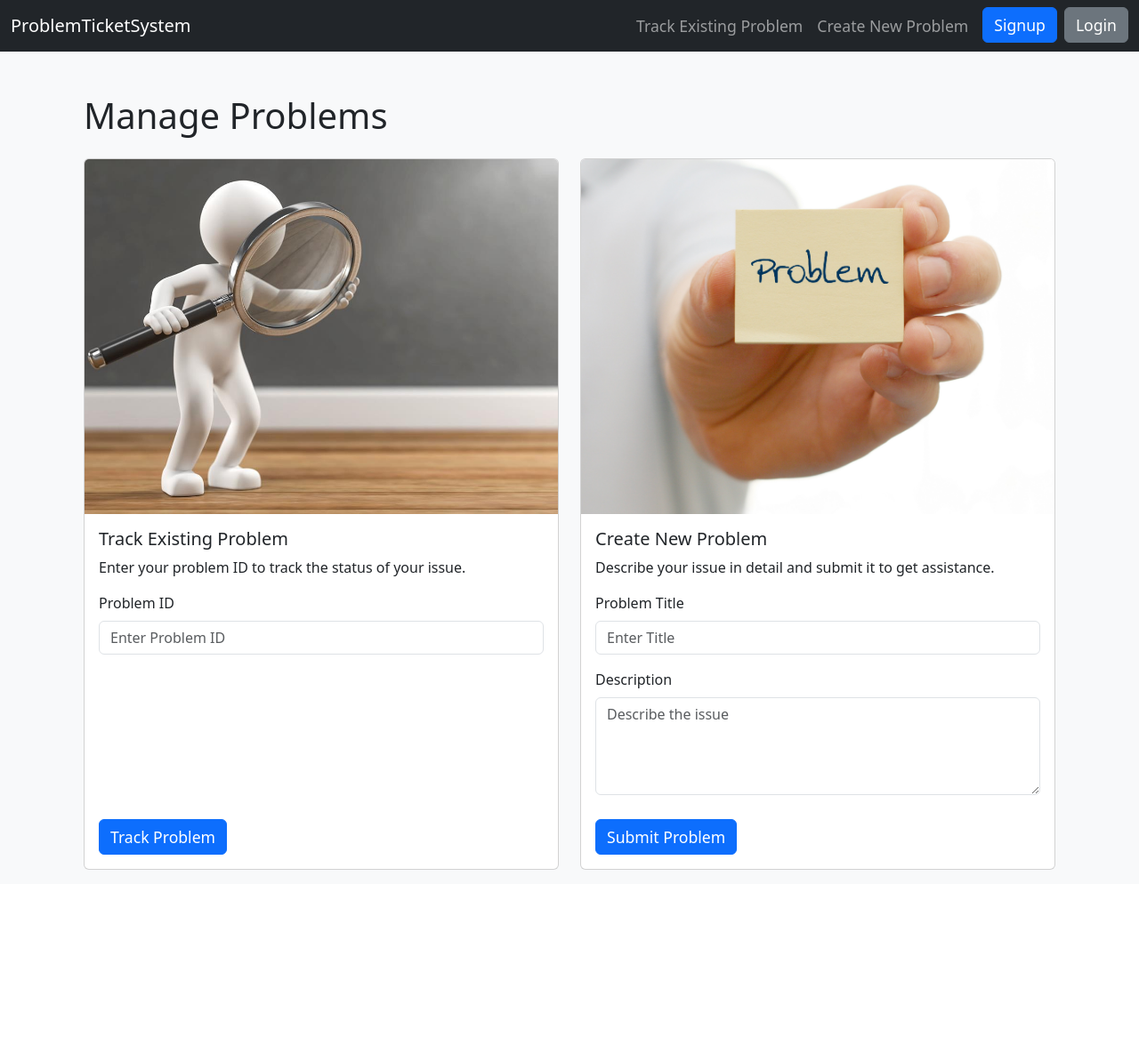
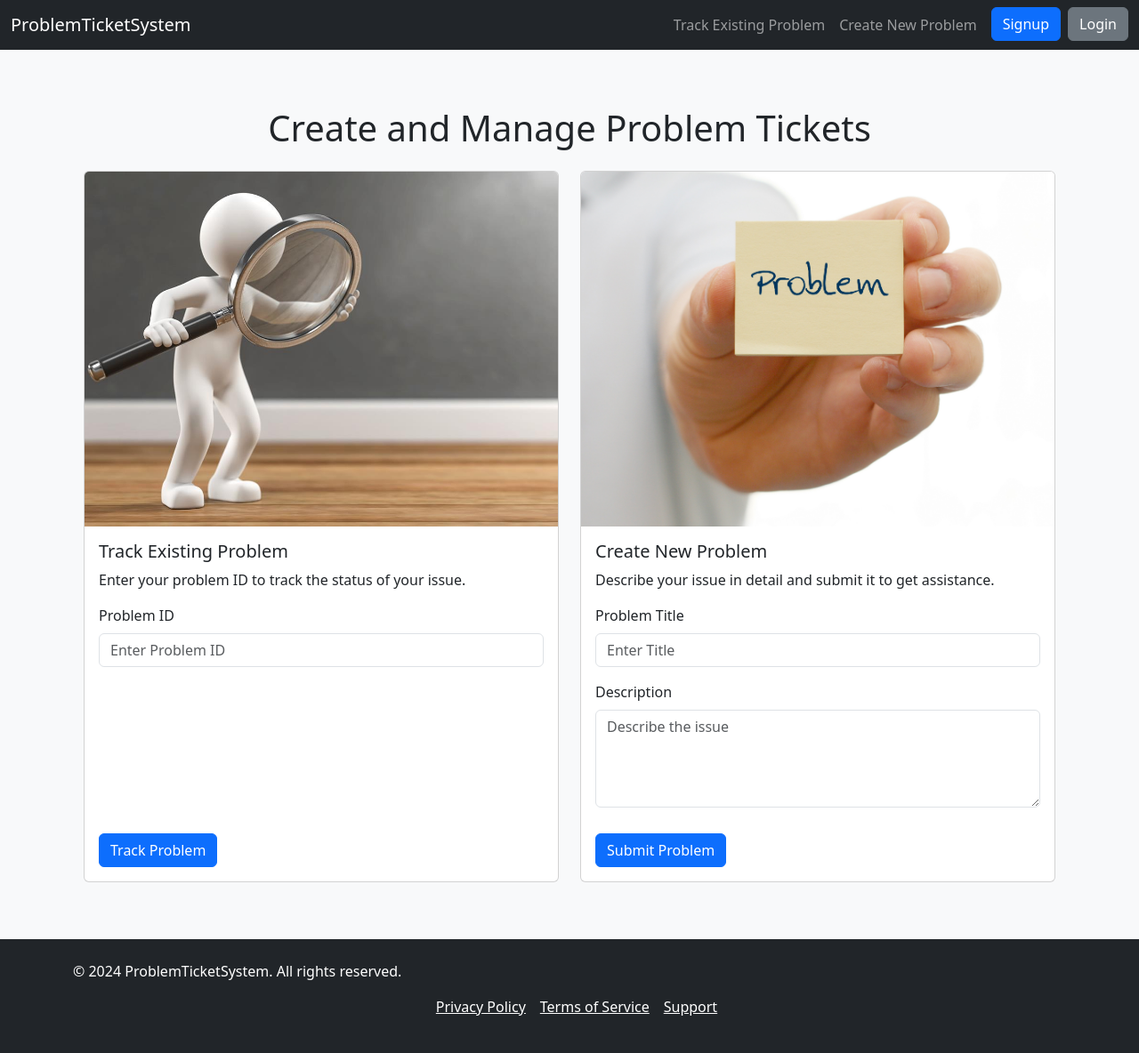
Before and after one commit to Shahil-muhammed/TicketCreationPage, a Django app: page / in a window 1280 px wide. Shown: the whole page at 89% size. Before the commit the page ends 978 px from the top, so only its background shows below. Run offline with Django 5.2, Linux system fonts and the light colour scheme.

Commit message:
implimented include feature and write css as sepperate static file to reduce code length and make it efficient

```diff
--- a/ProblemTicketSystem/ProblemTicketSystem/settings.py
+++ b/ProblemTicketSystem/ProblemTicketSystem/settings.py
@@ -9,7 +9,7 @@ https://docs.djangoproject.com/en/5.1/topics/settings/
 For the full list of settings and their values, see
 https://docs.djangoproject.com/en/5.1/ref/settings/
 """
-
+import os
 from pathlib import Path
 
 # Build paths inside the project like this: BASE_DIR / 'subdir'.
@@ -118,6 +118,10 @@ USE_TZ = True
 
 STATIC_URL = 'static/'
 
+STATICFILES_DIRS = [
+    os.path.join(BASE_DIR, 'consumer/static/index'),
+]
+
 # Default primary key field type
 # https://docs.djangoproject.com/en/5.1/ref/settings/#default-auto-field
 
--- a/ProblemTicketSystem/consumer/templates/base/base.html
+++ b/ProblemTicketSystem/consumer/templates/base/base.html
@@ -1,3 +1,4 @@
+{% load static %}
 <!DOCTYPE html>
 <html lang="en">
 <head>
@@ -6,61 +7,26 @@
     <title>{% block title %}ProblemTicketSystem{% endblock %}</title>
     <!-- Bootstrap CSS -->
     <link href="https://cdn.jsdelivr.net/npm/bootstrap@5.3.0/dist/css/bootstrap.min.css" rel="stylesheet">
-    <style>
-        .hero-section {
-            background-image: url('https://images.unsplash.com/photo-1529243856184-fd5465488984?crop=entropy&cs=tinysrgb&fit=max&fm=jpg&ixid=MnwzNjUyOXwwfDF8c2VhcmNofDR8fG1hY2hpbmVzfGVufDB8fHx8MTY5MjQ1OTc2Ng&ixlib=rb-1.2.1&q=80&w=1080');
-            background-size: cover;
-            background-position: center;
-            height: 400px;
-            color: white;
-            display: flex;
-            justify-content: center;
-            align-items: center;
-            text-align: center;
-        }
-
-        .hero-section h1 {
-            font-size: 3rem;
-            text-shadow: 2px 2px 4px rgba(0, 0, 0, 0.6);
-        }
-
-        .nav-link, .btn {
-            font-size: 1.1rem;
-        }
-    </style>
+    <!-- Custom CSS -->
+    <link rel="stylesheet" href="{% static 'css/styles.css' %}">
 </head>
 <body class="bg-light">
-    <!-- Navbar -->
-    <nav class="navbar navbar-expand-lg navbar-dark bg-dark">
-        <div class="container-fluid">
-            <a class="navbar-brand" href="/">ProblemTicketSystem</a>
-            <button class="navbar-toggler" type="button" data-bs-toggle="collapse" data-bs-target="#navbarNav" aria-controls="navbarNav" aria-expanded="false" aria-label="Toggle navigation">
-                <span class="navbar-toggler-icon"></span>
-            </button>
-            <div class="collapse navbar-collapse" id="navbarNav">
-                <ul class="navbar-nav ms-auto">
-                    <li class="nav-item">
-                        <a class="nav-link" href="">Track Existing Problem</a>
-                    </li>
-                    <li class="nav-item">
-                        <a class="nav-link" href="">Create New Problem</a>
-                    </li>
-                    <li class="nav-item">
-                        <a class="btn btn-primary ms-2" href="">Signup</a>
-                    </li>
-                    <li class="nav-item">
-                        <a class="btn btn-secondary ms-2" href="">Login</a>
-                    </li>
-                </ul>
-            </div>
-        </div>
-    </nav>
+
+    <!-- Start of header -->
+    {% include 'includes/headfoot/header.html' %}
+    <!-- End of header -->
 
     <!-- Content Block -->
-    <div class="container mt-5">
+    <div class="container content-container mt-5">
+        <br>
         {% block content %}
         {% endblock %}
     </div>
+
+    <!-- Footer -->
+    <!-- Start of footer -->
+    {% include 'includes/headfoot/footer.html' %}
+    <!-- End of footer -->
 
     <!-- Bootstrap JS and dependencies -->
     <script src="https://cdn.jsdelivr.net/npm/bootstrap@5.3.0/dist/js/bootstrap.bundle.min.js"></script>
--- /dev/null
+++ b/ProblemTicketSystem/consumer/templates/includes/headfoot/footer.html
@@ -0,0 +1,10 @@
+<footer class="bg-dark text-white text-center text-lg-start mt-5 p-4">
+    <div class="container">
+        <p>&copy; 2024 ProblemTicketSystem. All rights reserved.</p>
+        <ul class="list-unstyled d-flex justify-content-center">
+            <li class="ms-3"><a class="text-white" href="#">Privacy Policy</a></li>
+            <li class="ms-3"><a class="text-white" href="#">Terms of Service</a></li>
+            <li class="ms-3"><a class="text-white" href="#">Support</a></li>
+        </ul>
+    </div>
+</footer>
--- /dev/null
+++ b/ProblemTicketSystem/consumer/templates/includes/headfoot/header.html
@@ -0,0 +1,24 @@
+<nav class="navbar navbar-expand-lg navbar-dark bg-dark fixed-top">
+    <div class="container-fluid">
+        <a class="navbar-brand" href="/">ProblemTicketSystem</a>
+        <button class="navbar-toggler" type="button" data-bs-toggle="collapse" data-bs-target="#navbarNav" aria-controls="navbarNav" aria-expanded="false" aria-label="Toggle navigation">
+            <span class="navbar-toggler-icon"></span>
+        </button>
+        <div class="collapse navbar-collapse" id="navbarNav">
+            <ul class="navbar-nav ms-auto">
+                <li class="nav-item">
+                    <a class="nav-link" href="">Track Existing Problem</a>
+                </li>
+                <li class="nav-item">
+                    <a class="nav-link" href="">Create New Problem</a>
+                </li>
+                <li class="nav-item">
+                    <a class="btn btn-primary ms-2" href="">Signup</a>
+                </li>
+                <li class="nav-item">
+                    <a class="btn btn-secondary ms-2" href="">Login</a>
+                </li>
+            </ul>
+        </div>
+    </div>
+</nav>
--- a/ProblemTicketSystem/consumer/templates/index/index.html
+++ b/ProblemTicketSystem/consumer/templates/index/index.html
@@ -5,7 +5,9 @@
 {% block content %}
 {% load static %}
 <div class="container mt-5">
-    <h1 class="mb-4">Manage Problems</h1>
+    <div class="container d-flex justify-content-center align-items-center">
+        <h1 class="mb-4 text-center">Create and Manage Problem Tickets</h1>
+    </div>
     <div class="row">
         <!-- Track Existing Problem Card -->
         <div class="col-md-6 mb-3">
```
Also changed, not shown: ProblemTicketSystem/consumer/static/css/style.css (added, +26 -0 lines), ProblemTicketSystem/db.sqlite3.
